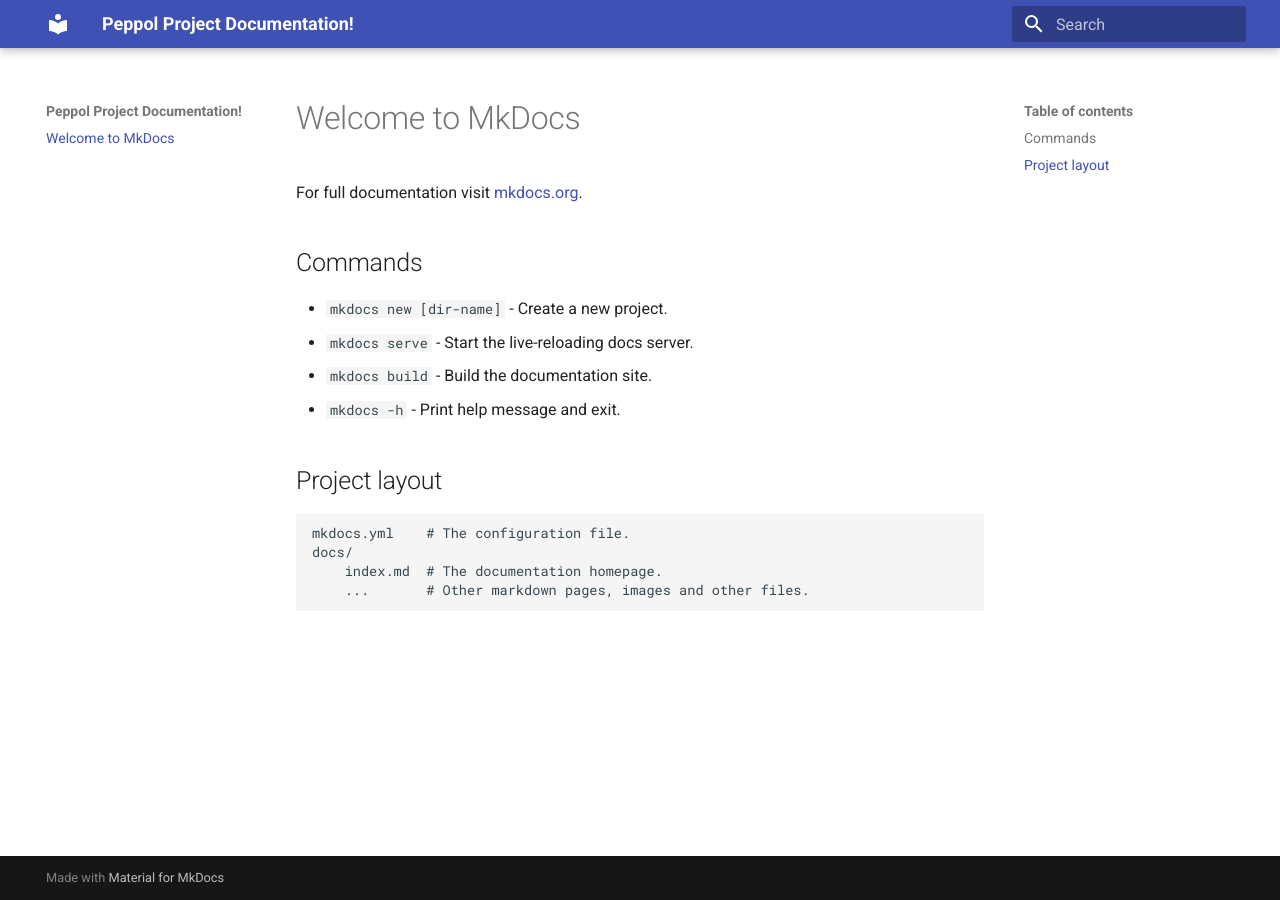
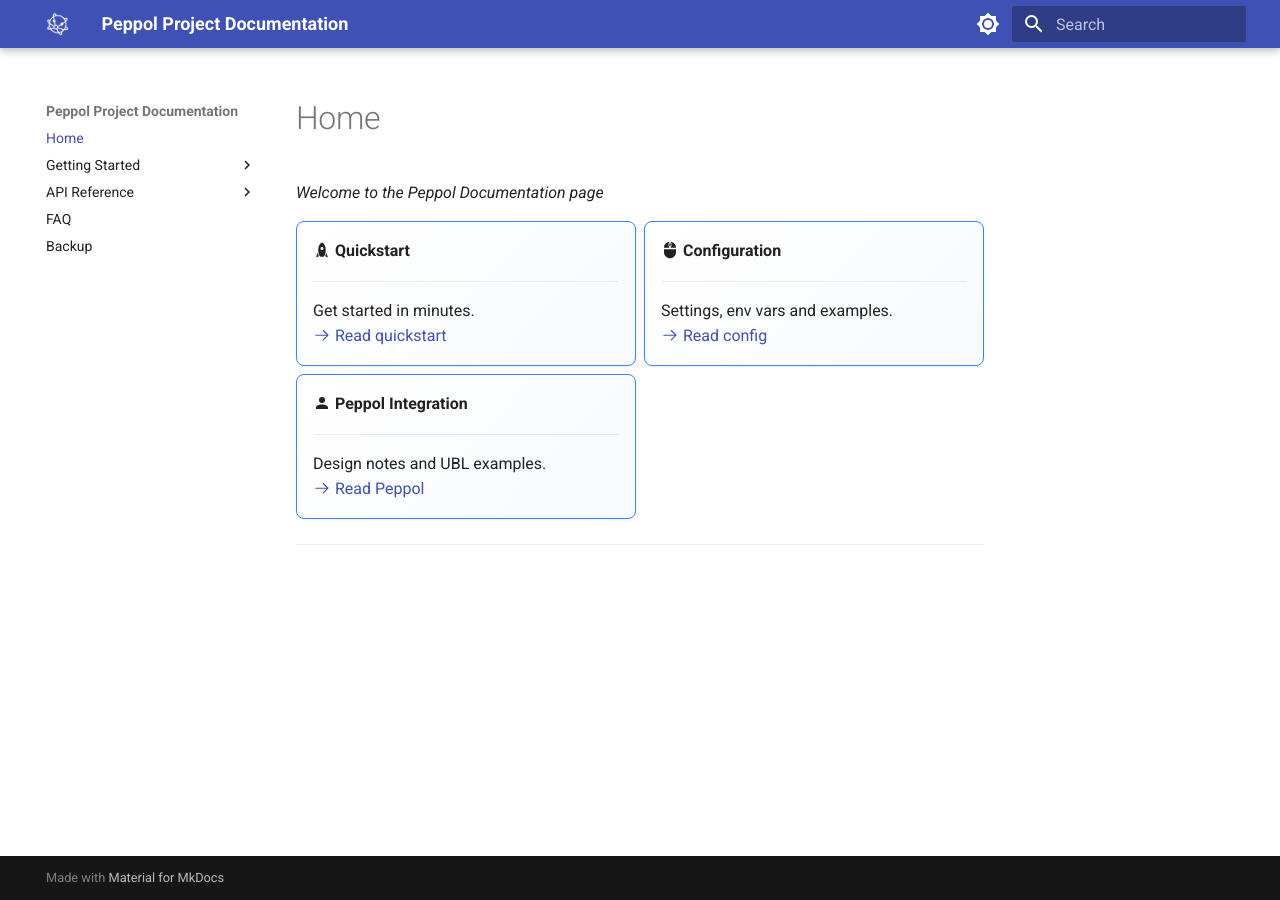
Before and after one commit to PeppolTest/test, an MkDocs documentation site: the page built from docs/index.md, in a window 1280 px wide. Built offline with MkDocs 1.6.1 and Material for MkDocs 9.7.7, drawn with Linux system fonts in a browser that asks for light colours.

Commit message:
added custom formated cards that refer to a specific link with a specific description of the linked page. Added the general structure and content for the overviews and the mysql setup.

```diff
--- a/docs/index.md
+++ b/docs/index.md
@@ -1,17 +1,31 @@
-# Welcome to MkDocs
+# Home
 
-For full documentation visit [mkdocs.org](https://www.mkdocs.org).
+_Welcome to the Peppol Documentation page_
 
-## Commands
+<!-- Custom Html class for clean cards pointing to important directories -->
+<div class="grid cards" markdown>
 
-* `mkdocs new [dir-name]` - Create a new project.
-* `mkdocs serve` - Start the live-reloading docs server.
-* `mkdocs build` - Build the documentation site.
-* `mkdocs -h` - Print help message and exit.
+- :material-rocket: __Quickstart__
 
-## Project layout
+    ---
 
-    mkdocs.yml    # The configuration file.
-    docs/
-        index.md  # The documentation homepage.
-        ...       # Other markdown pages, images and other files.
+    Get started in minutes.
+    [:octicons-arrow-right-24: Read quickstart](getting-started/index.md)
+
+- :material-mouse-scroll-wheel: __Configuration__
+
+    ---
+
+    Settings, env vars and examples.
+    [:octicons-arrow-right-24: Read config](getting-started/config.md)
+
+- :material-account: __Peppol Integration__
+
+    ---
+
+    Design notes and UBL examples.
+    [:octicons-arrow-right-24: Read Peppol](integration/peppol.md)
+
+</div>
+
+---
--- /dev/null
+++ b/docs/stylesheets/extra.css
@@ -0,0 +1,89 @@
+.md-typeset .grid.cards>ol>li,
+.md-typeset .grid.cards>ul>li,
+.md-typeset .grid>.card,
+.md-typeset .grid.cards li,
+.md-card {
+    transition: all 0.3s cubic-bezier(0.4, 0, 0.2, 1);
+    border-radius: 8px;
+    background: linear-gradient(135deg, #ffffff, #f8faff, #f0f4ff, #ffffff, #fafbff);
+    background-size: 400% 400%;
+    background-position: 0% 0%;
+    border: 1px solid #3b82f6;
+    box-shadow: 0 1px 3px rgba(0, 0, 0, 0.08);
+}
+
+.md-typeset .grid.cards>ol>li:hover,
+.md-typeset .grid.cards>ul>li:hover,
+.md-typeset .grid>.card:hover,
+.md-typeset .grid.cards li:hover,
+.md-card:hover {
+    transform: translateY(-2px);
+    box-shadow: 0 8px 25px rgba(59, 130, 246, 0.15);
+    border-color: #2563eb;
+    animation: gradientFlowSubtle 6s ease-in-out infinite;
+}
+
+@keyframes gradientFlowSubtle {
+    0% {
+        background-position: 0% 0%;
+    }
+
+    20% {
+        background-position: 80% 20%;
+    }
+
+    40% {
+        background-position: 100% 60%;
+    }
+
+    60% {
+        background-position: 20% 100%;
+    }
+
+    80% {
+        background-position: 0% 40%;
+    }
+
+    100% {
+        background-position: 0% 0%;
+    }
+}
+
+/* Respect user's motion preferences */
+@media (prefers-reduced-motion: reduce) {
+
+    .md-typeset .grid.cards>ol>li,
+    .md-typeset .grid.cards>ul>li,
+    .md-typeset .grid>.card,
+    .md-typeset .grid.cards li,
+    .md-card {
+        transition: transform 0.2s ease, box-shadow 0.2s ease, border-color 0.2s ease;
+    }
+
+    .md-typeset .grid.cards>ol>li:hover,
+    .md-typeset .grid.cards>ul>li:hover,
+    .md-typeset .grid>.card:hover,
+    .md-typeset .grid.cards li:hover,
+    .md-card:hover {
+        animation: none;
+        background-position: 50% 50%;
+        /* Static centered position */
+    }
+}
+
+/* Dark mode support */
+[data-md-color-scheme="slate"] .md-typeset .grid.cards li,
+[data-md-color-scheme="slate"] .md-card {
+    background: linear-gradient(135deg, #1e293b, #1f2937, #1a2332, #1e293b, #252f3f);
+    background-size: 400% 400%;
+    background-position: 0% 0%;
+    border-color: #3b82f6;
+    box-shadow: 0 1px 3px rgba(0, 0, 0, 0.3);
+}
+
+[data-md-color-scheme="slate"] .md-typeset .grid.cards li:hover,
+[data-md-color-scheme="slate"] .md-card:hover {
+    border-color: #60a5fa;
+    box-shadow: 0 8px 25px rgba(59, 130, 246, 0.2);
+    animation: gradientFlow 4s ease-in-out infinite;
+}
--- a/mkdocs.yml
+++ b/mkdocs.yml
@@ -1,4 +1,87 @@
-site_name: Peppol Project Documentation!
+site_name: Peppol Project Documentation
 site_url: https://peppoltest.github.io/test/
 theme:
   name: material
+  logo: assets/PeppolWhite.png
+  palette:
+    - media: "(prefers-color-scheme: light)"
+      scheme: default
+      toggle:
+        icon: material/brightness-7
+        name: Switch to dark mode
+
+    - media: "(prefers-color-scheme: dark)"
+      scheme: slate
+      toggle:
+        icon: material/brightness-4
+        name: Switch to light mode
+
+  # font:
+  #   text: Merriweather Sans
+  #   code: Red Hat Mono
+
+  # favicon: assets/favicon.ico
+
+  # features:
+  #   - navigation.tabs
+  #   - navigation.top
+  #   - navigation.sections
+  #   - search.highlight
+  #   - search.suggest
+  #   - toc.integrate
+  #   - content.grid
+  #   - content.code.annotate
+  #   - content.code.copy
+  #   - content.tabs.link
+
+  #   - header.autohide
+  #   - navigation.expand
+  #   - navigation.indexes
+  #   - navigation.tracking
+  #   - navigation.instant
+
+  features:
+    - content.code.annotate
+    - content.tabs.link
+
+nav:
+  - Home: index.md
+  - Getting Started:
+      - Overview: getting-started/index.md
+      - MySQL setup: getting-started/mysql-setup.md
+      - MySQL remote connection: getting-started/remote-connection.md
+      - Database structure: getting-started/database-structure.md
+  - API Reference:
+      - Overview: api/index.md
+      - Endpoints: api/endpoints.md
+  - FAQ: faq.md
+  - Backup: backup.md
+
+extra_css:
+  - stylesheets/extra.css
+
+markdown_extensions:
+  - pymdownx.highlight:
+      anchor_linenums: true
+      line_spans: __span
+      pygments_lang_class: true
+  - pymdownx.inlinehilite
+  - pymdownx.snippets
+  - pymdownx.superfences
+  - attr_list # enables {...} attribute lists
+  - md_in_html # allows Markdown inside raw HTML blocks
+  - pymdownx.tabbed:
+      alternate_style: true
+  - admonition
+  - pymdownx.details
+  - pymdownx.emoji:
+      emoji_index: !!python/name:material.extensions.emoji.twemoji
+      emoji_generator: !!python/name:material.extensions.emoji.to_svg
+  - pymdownx.superfences:
+      custom_fences:
+        - name: mermaid
+          class: mermaid
+          format: !!python/name:pymdownx.superfences.fence_code_format
+
+plugins:
+  - search
```
Also changed, not shown: docs/backup.md (added, +138 -0 lines), docs/getting-started/database-structure.md (added, +1 -0 lines), docs/getting-started/index.md (added, +45 -0 lines), docs/getting-started/mysql-setup.md (added, +146 -0 lines), docs/getting-started/remote-connection.md (added, +1 -0 lines), docs/assets/Peppol.png (added), docs/assets/PeppolWhite.png (added), docs/faq.md (added).
